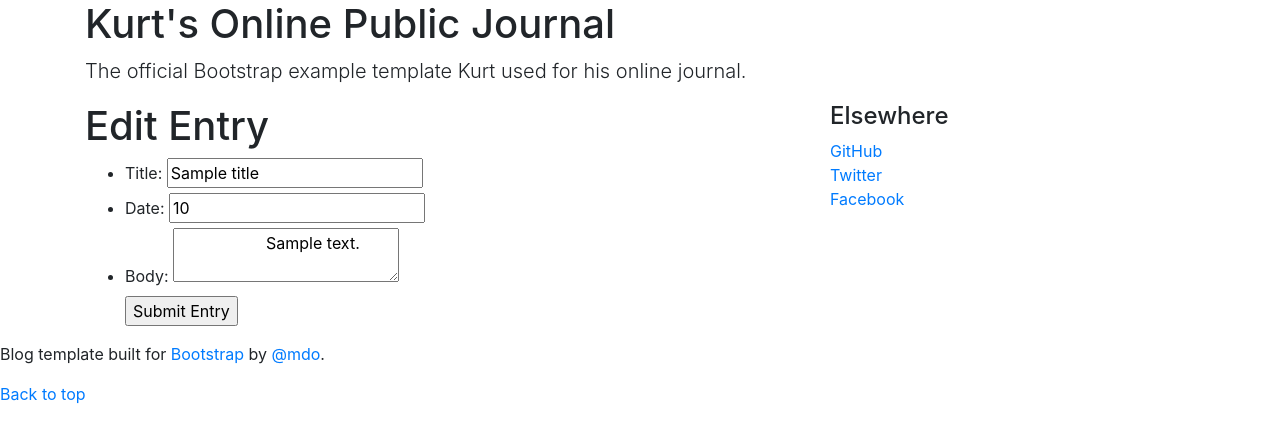
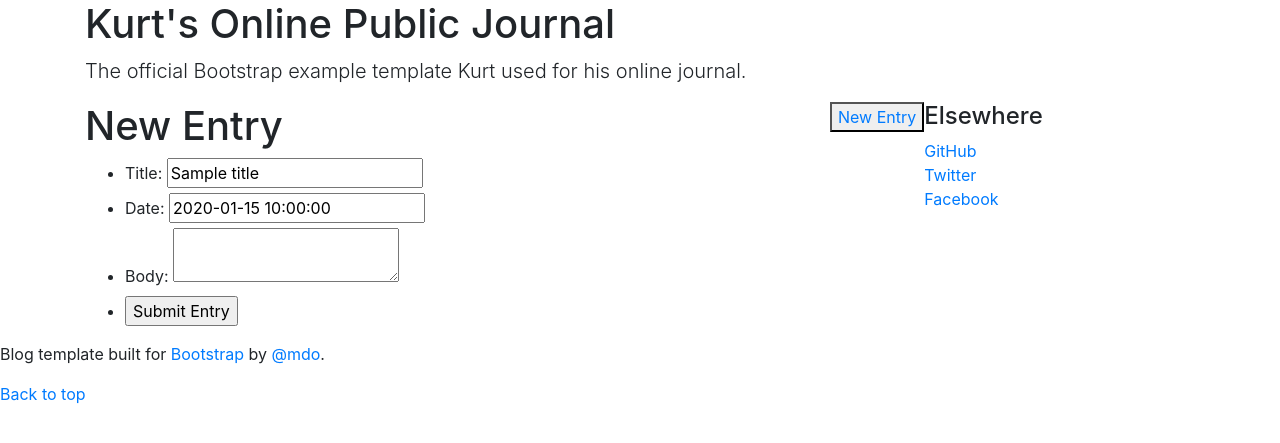
Before and after one commit to kurtrm/pyramid-learning-journal, a Python web app: template learning_journal/learning_journal/templates/new_entry.jinja2 in a window 1280 px wide. Shown: the part 24-467 px from the top of the page. Run offline with Jinja, Linux system fonts and the light colour scheme; the template is opened without the code that fills it: most values are stand-ins (such as "Sample title", 1, 10 or a date in 2020); some libraries are stand-ins or nearby versions.

Commit message:
Trying to debug this unique key issue.

```diff
--- a/learning_journal/learning_journal/models/entries.py
+++ b/learning_journal/learning_journal/models/entries.py
@@ -11,7 +11,7 @@ from .meta import Base
 
 class Entry(Base):
     __tablename__ = 'entries'
-    id = Column(Integer, primary_key=True)
+    id = Column(Integer, primary_key=True, autoincrement=True)
     title = Column(Unicode)
     body = Column(Unicode)
     creation_date = Column(DateTime)
--- a/learning_journal/learning_journal/templates/edit.jinja2
+++ b/learning_journal/learning_journal/templates/edit.jinja2
@@ -17,7 +17,9 @@
                     {{ description }}
                 </textarea>
             </li>
-{#             <input type="submit" value="Update Entry" />
- #}        </ul>
+            <li>
+            <input type="submit" value="Update Entry" />
+            </li>
+        </ul>
     </form>
 {% endblock %}
--- a/learning_journal/learning_journal/templates/layout.jinja2
+++ b/learning_journal/learning_journal/templates/layout.jinja2
@@ -60,7 +60,7 @@
         {% block content %}{% endblock %}
 
         </div><!-- /.blog-main -->
-
+        <div><button><a href="/journal/new-entry">New Entry</a></button></div>
         <div class="sidebar-module">
             <h4>Elsewhere</h4>
             <ol class="list-unstyled">
--- a/learning_journal/learning_journal/templates/new_entry.jinja2
+++ b/learning_journal/learning_journal/templates/new_entry.jinja2
@@ -1,6 +1,6 @@
 {% extends 'layout.jinja2' %}
 {% block content %}
-    <h1>Edit Entry</h1>
+    <h1>New Entry</h1>
     {{ error }}
     <form method="POST">
         <ul>
@@ -9,16 +9,17 @@
                 <input type="text" name="title" value="{{ title }}" />
             </li>
             <li>
-                <label for="date">Date: </label>
-                <input type="text" name="date" value="{{ price }}" />
+                <label for="creation_date">Date: </label>
+                <input type="text" name="creation_date" value="{{ creation_date }}" />
             </li>
             <li>
                 <label for="body">Body: </label>
                 <textarea name="body">
-                    {{ description }}
                 </textarea>
             </li>
+            <li>
             <input type="submit" value="Submit Entry" />
+            </li>
         </ul>
     </form>
 {% endblock %}
--- a/learning_journal/learning_journal/views/default.py
+++ b/learning_journal/learning_journal/views/default.py
@@ -58,6 +58,7 @@ def create_view(request):
         return HTTPFound(
             location=request.route_url('list_view')
         )
+    return {}
 
 
 @view_config(
@@ -81,4 +82,4 @@ def update_view(request):
         entry.title = request.POST['title']
         entry.body = request.POST['body']
         request.dbsession.flush()
-        return HTTPFound(request.route_url('detail', id=entry.id))
+        return HTTPFound(request.route_url('detail_view', id=entry.id))
--- a/learning_journal/tox.ini
+++ b/learning_journal/tox.ini
@@ -6,3 +6,4 @@
 deps =
     pytest
     pytest-cov
+    webtest
```
Also changed, not shown: learning_journal/learning_journal/tests.py (+4 -4 lines).
